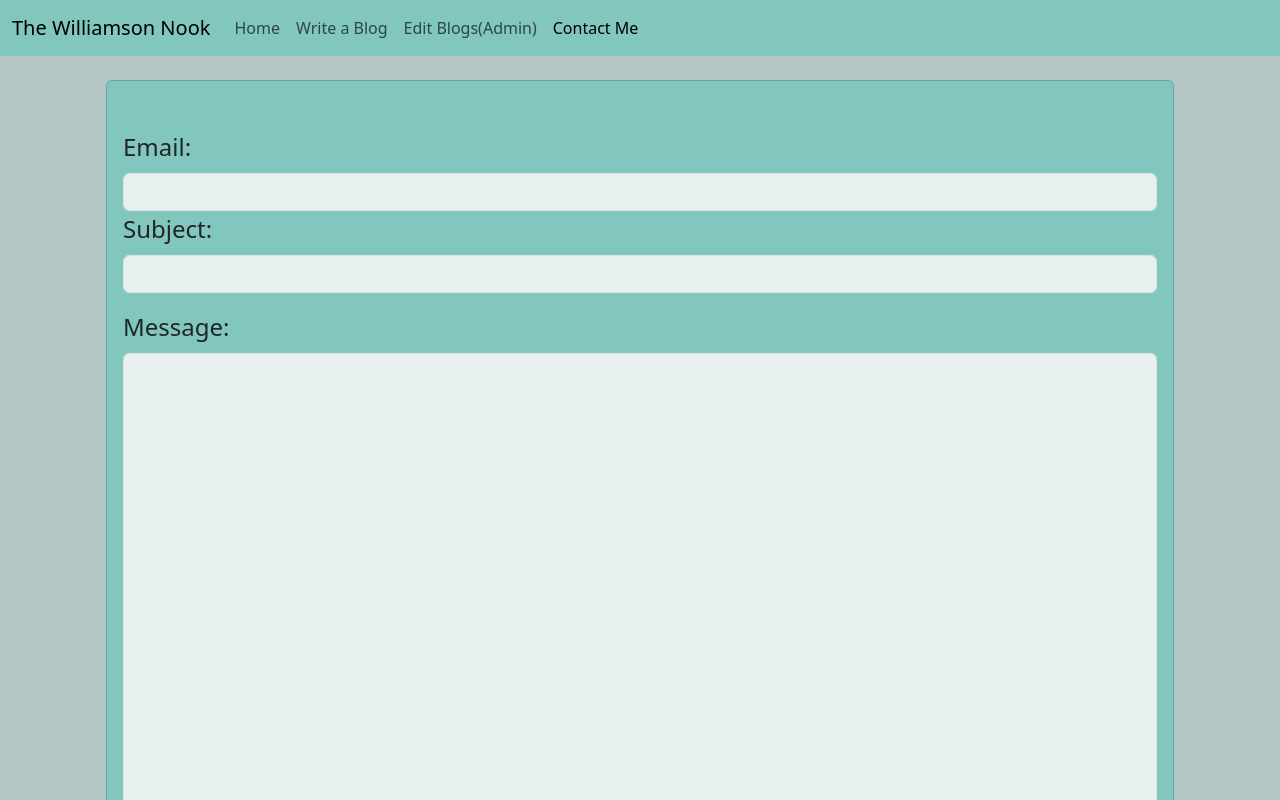
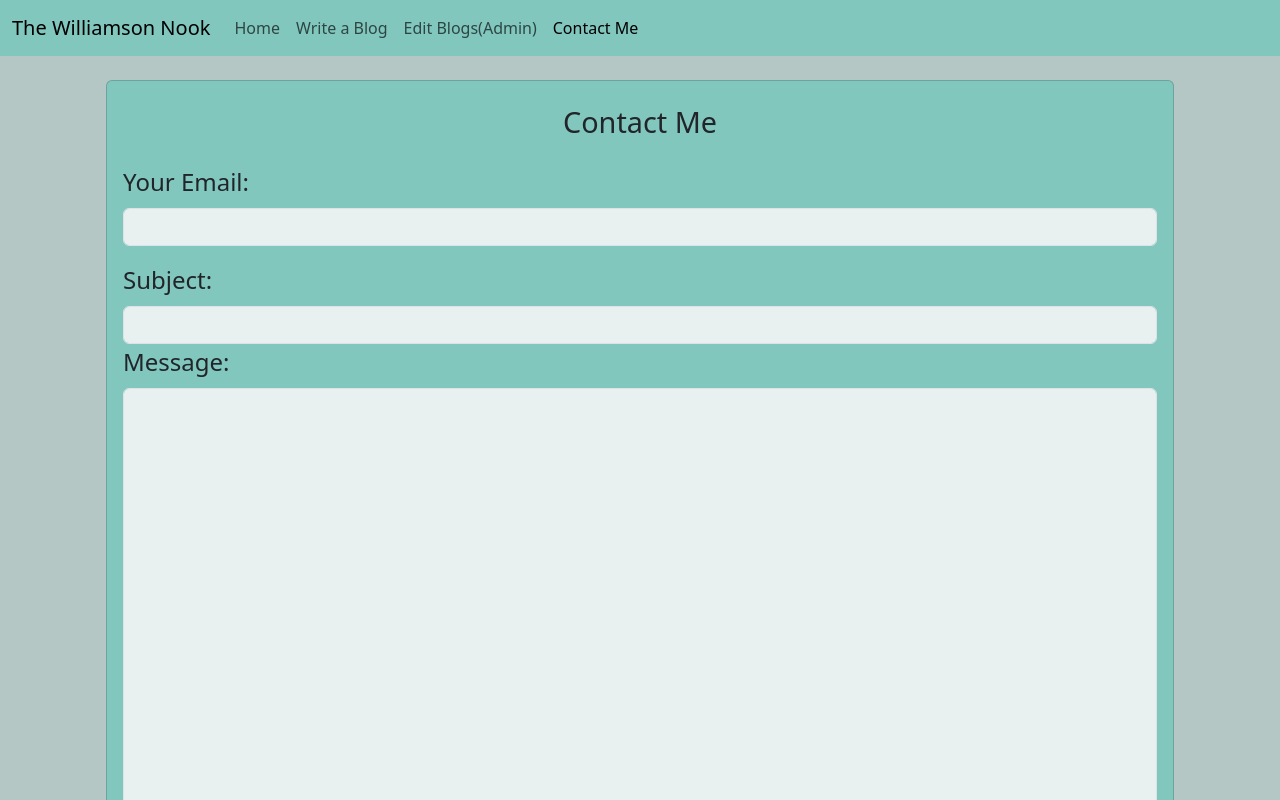
Before and after one commit to M-Dean-W/Full-Stack-Blog, a React app: page /email in a window 1280 px wide. Shown: the top 800 px of the page. Built offline with nearby package versions, Linux system fonts and the light colour scheme; no server answers.

Commit message:
added mailgun integration

```diff
--- a/src/client/views/ContactMe.tsx
+++ b/src/client/views/ContactMe.tsx
@@ -13,7 +13,7 @@ const ContactMe = (props: ContactMeProps) => {
 
     const [content, setContent] = useState('');
     const [email, setEmail] = useState('')
-    const [subject, setSubject]= useState('')
+    const [subject, setSubject] = useState('')
 
 
     const handleFormSubmit = async (event: React.FormEvent<HTMLFormElement>) => {
@@ -26,6 +26,11 @@ const ContactMe = (props: ContactMeProps) => {
         };
 
         fetchData('/api/email', 'POST', emailData)
+
+        alert("form submitted")
+        setEmail('')
+        setSubject('')
+        setContent('')
     };
 
 
@@ -33,12 +38,15 @@ const ContactMe = (props: ContactMeProps) => {
         <Container>
             <Card className='m-4 bg-primary' id='blog-box'>
                 <Card.Body>
-                            <Card.Title className='p-2'>
+                    <Card.Title style={{ fontSize: '1.8em' }} className='p-2 text-center'>
+                        Contact Me
                     </Card.Title>
                     <Form onSubmit={handleFormSubmit}>
                         <Form.Group className="mb-3 mt-3" controlId="exampleForm.ControlInput1">
-                                    <Form.Label style={{ fontSize: '1.5em' }}>Email:</Form.Label>
+                            <Form.Label style={{ fontSize: '1.5em' }}>Your Email:</Form.Label>
                             <Form.Control className='bg-light' type='email' value={email} onChange={(e) => setEmail(e.target.value)} />
+                        </Form.Group>
+                        <Form.Group>
                             <Form.Label style={{ fontSize: '1.5em' }}>Subject:</Form.Label>
                             <Form.Control className='bg-light' type='text' value={subject} onChange={(e) => setSubject(e.target.value)} />
                         </Form.Group>
```
Lines whose indentation alone changed are shown as unchanged.
